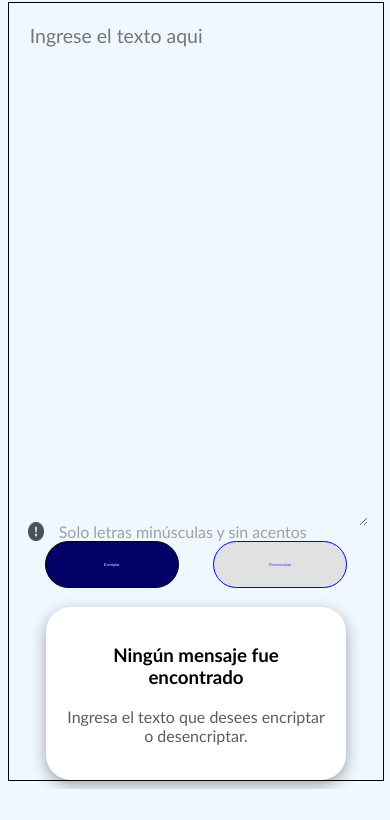
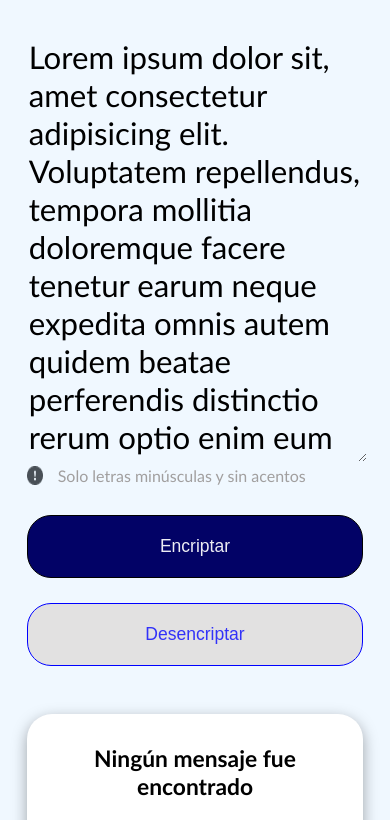
Before and after one commit to MasterAdrian123/encriptador, a plain HTML site: page index.html in a window 390 px wide. Shown: the part 95-915 px from the top of the page. Before the commit the page ends 884 px from the top, so only its background shows below. Drawn offline with Linux system fonts and the light colour scheme.

Commit message:
finalizacion del diseño responsive de la pagina para cualquier dispositivo

```diff
--- a/estilos/stilos.css
+++ b/estilos/stilos.css
@@ -72,8 +72,7 @@ textarea{
     font-size: 1vw;
 }
 .result{
-    width: 30%;
-    /* width: 40%;  */
+    width: 32vw;
     border-radius: 25px;
     background-color: white;
     box-shadow: rgba(0, 0, 0, 0.35) 0px 5px 15px;
@@ -81,17 +80,20 @@ textarea{
     display: flex;
     flex-direction: column;
     justify-content: center;
-    /* justify-content:space-between;  */
+    /* justify-content :space-between;  */
     gap: 20px;
     /* padding: 2%; */
 }
-/* estilos del section 'result' al procesar un texto */
-/* width: 40%; */
+/* estilos del section 'result' al procesar un texto en pc*/
 /* justify-content:space-between; */
 /* padding: 2%; */
 
+/* en tablet */
+/* padding normal */
+
 .output{
     display: none;
+    color: rgb(94, 91, 91);
 }
 .vision{
     text-align: center;
@@ -117,7 +119,7 @@ textarea{
     display: none;
 }
 
-@media (max-width:768px){
+@media (max-width:1000px){
     body{
         display: block;
     }
@@ -133,24 +135,77 @@ textarea{
     }
     .container{
         display: block;
-        border: 1px solid black;
-        height: 95%;
+        height: 100%;
     }
     .main{
         width: 90%;
         display: block;
     }
     .textArea{
-        height: 500px;
+        height: 60%;
     }
     textarea{
+        height: 50vh;
         font-size: 5vw;
     }
+    .botones{
+        margin-top: 2vh;
+        justify-content: space-between;
+    }
+    .botones>button{
+        width: 48%;
+    }
+    #encriptar {
+        font-size: 2.3vw;
+    }
+    #desencriptar {
+        font-size: 2.3vw;
+    }
+    #copiar{
+        font-size: 2.3vw;
+    }
     .result{
-        width: 70%;
-        margin: auto;
+        width: 80%;
+        margin: 2vh auto;
+        padding: 2% 5%;
     }
+    .output{
+        font-size: 4.5vw;
+    }
+
     .vision>figure{
         display: none;
     }
+    .vision{
+        font-size: 2.8vw;
+        /* display: none; */
+    }
 }
+
+@media (max-width:500px){
+    .logo{
+        width: 30%;
+    }
+    textarea{
+        font-size: 8vw;
+    }
+    .botones{
+        display: block;
+    }
+    .botones>button{
+        width: 100%;
+        margin: 1.5vh 0;
+    }
+    #encriptar{
+        font-size: 4.5vw;
+    }
+    #desencriptar{
+        font-size: 4.5vw;
+    }
+    .vision{
+        font-size: 5vw;
+    }
+    #copiar{
+        font-size: 4.5vw;
+    }
+}
--- a/index.html
+++ b/index.html
@@ -13,7 +13,7 @@
     <main class="container">
         <section class="main">
             <div class="textArea">
-                <textarea name="input" id="input" placeholder="Ingrese el texto aqui"></textarea>
+                <textarea name="input" id="input" placeholder="Ingrese el texto aqui">Lorem ipsum dolor sit, amet consectetur adipisicing elit. Voluptatem repellendus, tempora mollitia doloremque facere tenetur earum neque expedita omnis autem quidem beatae perferendis distinctio rerum optio enim eum quae dolor!</textarea>
             </div>
             <span class="informativo"><img class="iconoInformativo" src="./assets/Vector.png" alt="icono informativo">Solo letras minúsculas y sin acentos</span>
             <div class="botones">
@@ -22,7 +22,7 @@
             </div>
         </section>
         <section class="result">
-            <span class="output"></span>
+            <span class="output">Lorem ipsum dolor sit amet, consectetur adipisicing elit. Magni laborum consectetur libero maxime quam itaque tempore cum sunt tenetur quod. Neque iure deleniti mollitia eligendi et harum autem ab assumenda!</span>
             <article class="vision">
                 <figure id="muñeco">
                     <img class="muñeco" src="./assets/Muñeco.png" alt="muñeco">
```
